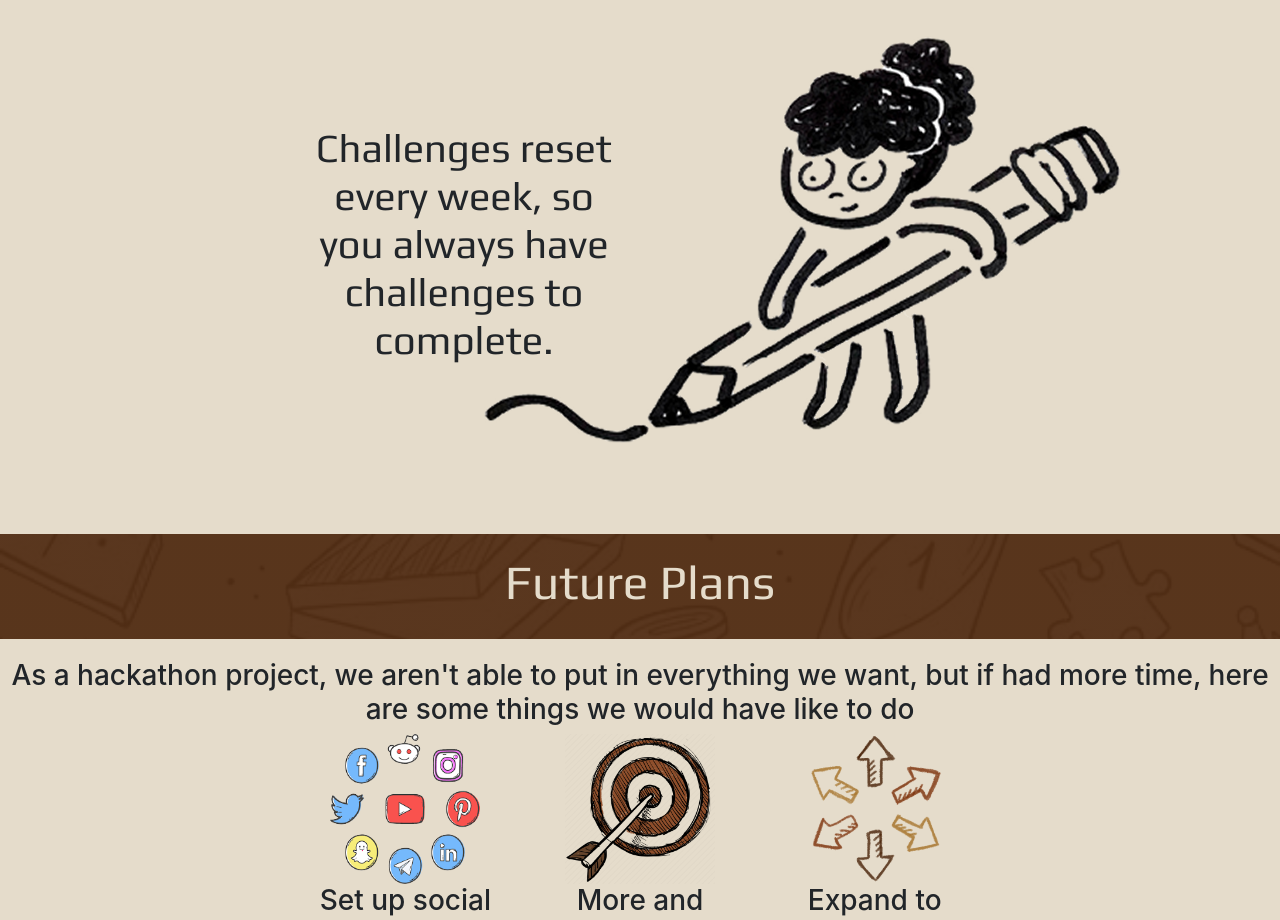
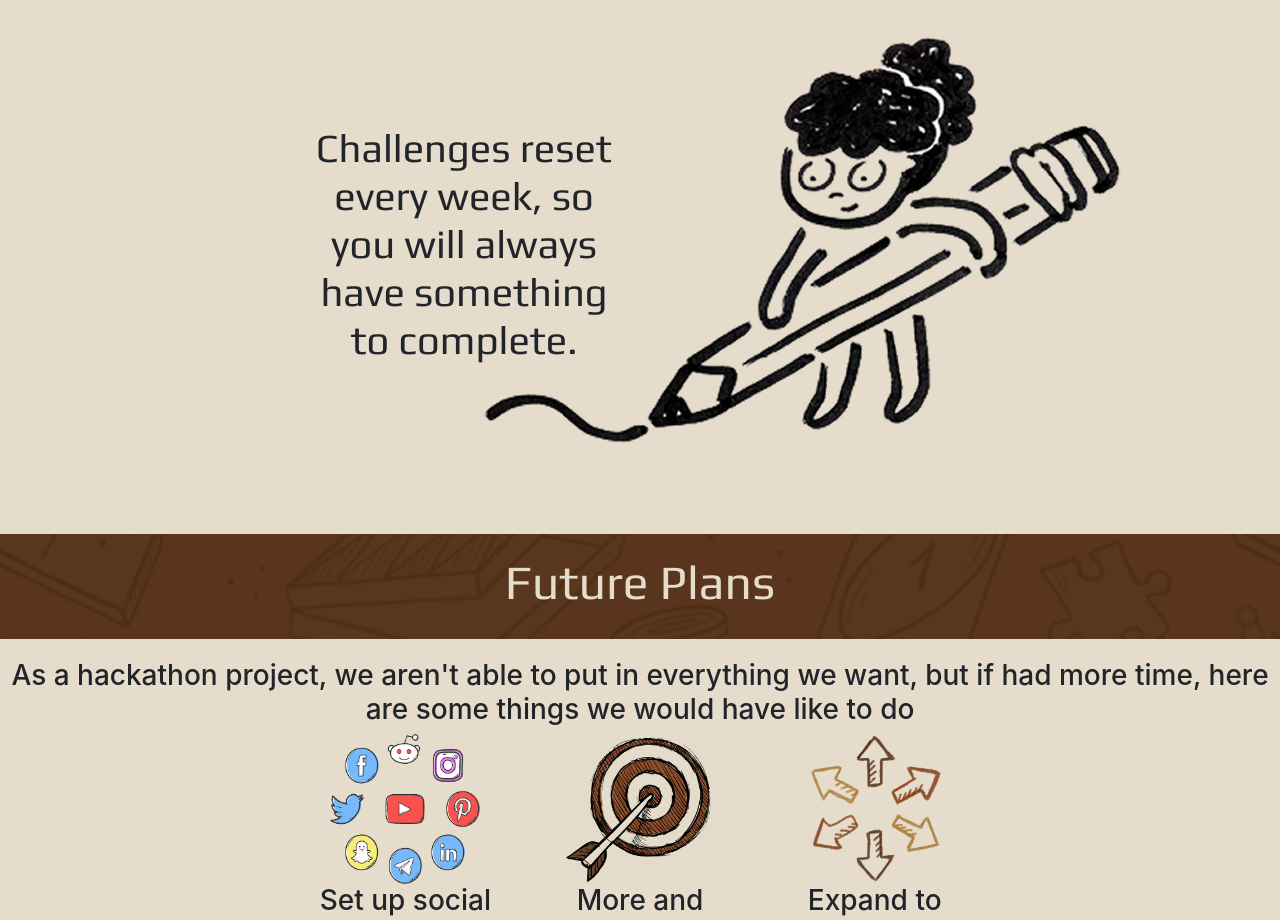
Before and after one commit to wujason1/HackathonProject, a React (Create React App) app in the folder frontend/: page / in a window 1280 px wide. Shown: the part 3860-4780 px from the top of the page. Built offline with nearby package versions, Linux system fonts and the light colour scheme.

Commit message:
fix wording

```diff
--- a/frontend/src/about/About.js
+++ b/frontend/src/about/About.js
@@ -118,7 +118,7 @@ const About = () => {
         <Row className="rowPadding justify-content-center align-items-center h-100">
             <Col xs={6} className="d-flex justify-content-center align-items-center">
                 <div>
-                <h1>Challenges reset every week, so you always have challenges to complete. </h1>
+                <h1>Challenges reset every week, so you will always have something to complete. </h1>
                 </div>
             </Col>
             <Col xs={6} className="d-flex justify-content-center align-items-center">
```
